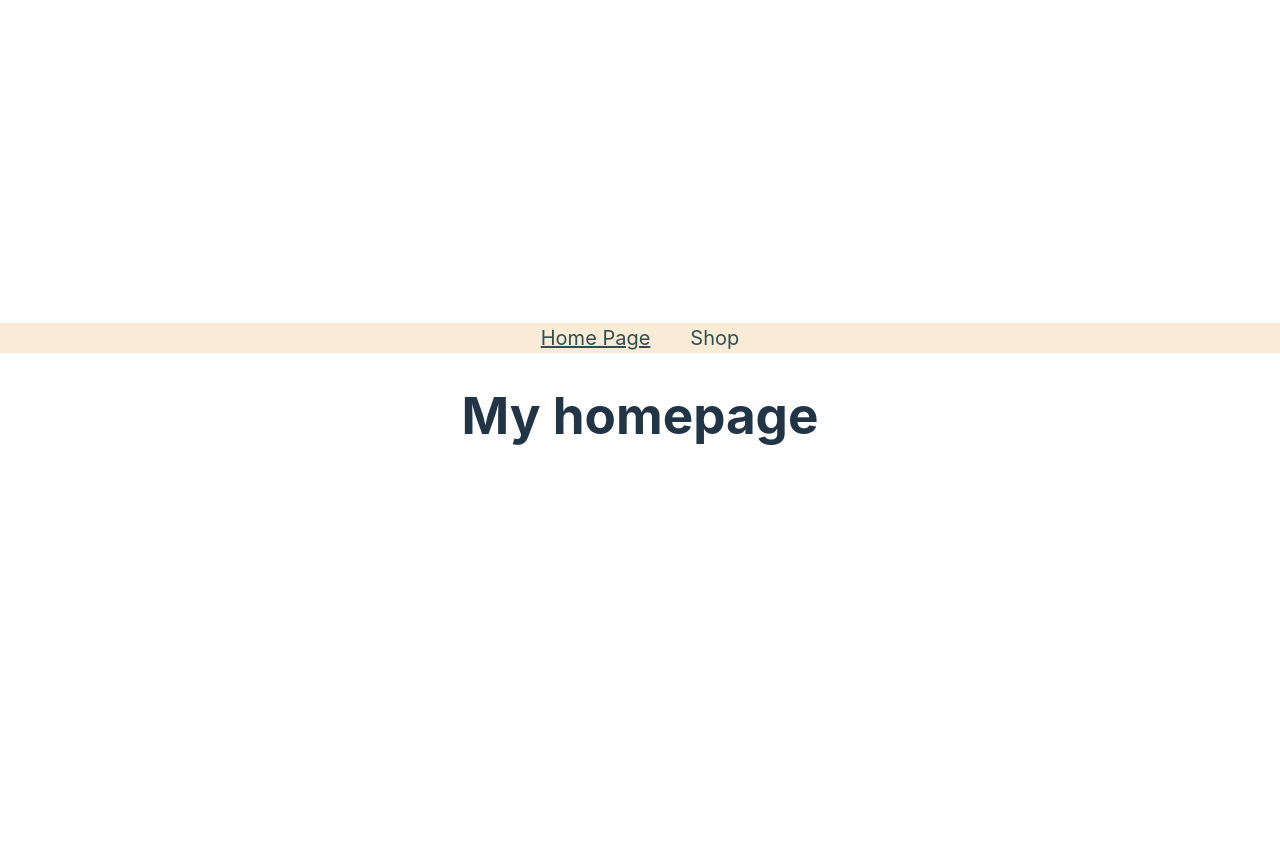
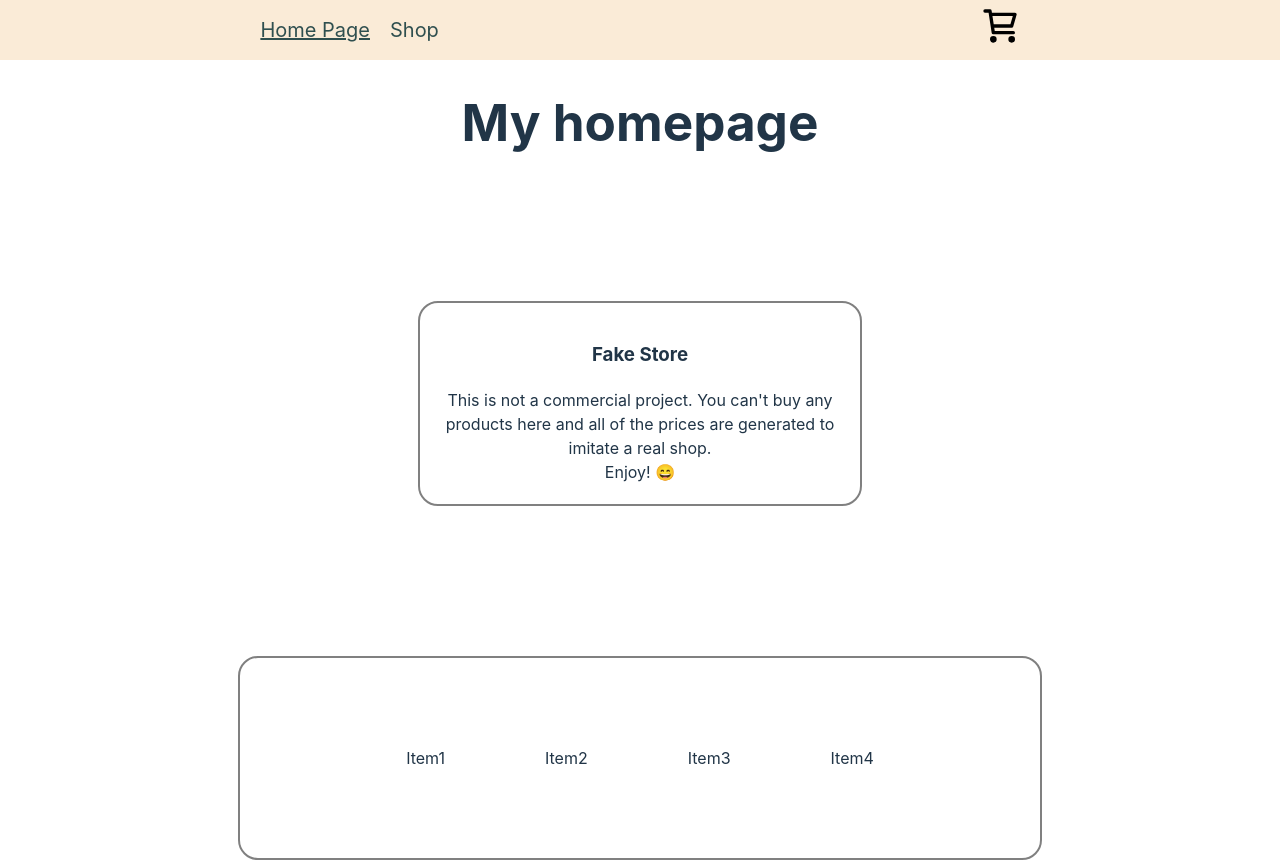
Before and after one commit to ric-projects/shopping-cart, a React (Vite) app: page / in a window 1280 px wide. Before the commit the page ends 800 px from the top, so only its background shows below. Built offline with nearby package versions, Linux system fonts and the light colour scheme.

Commit message:
Added popular and routes components.
added shopping cart icons

```diff
--- a/src/components/homepage/homepage.css
+++ b/src/components/homepage/homepage.css
@@ -1,6 +1,16 @@
 #root {
-  max-width: 1280px;
+  /* max-width: 1280px; */
   margin: 0 auto;
   /* padding: 2rem; */
   text-align: center;
+  justify-content: center;
+  justify-items: center;
 }
+
+.topBanner {
+  border: 2px solid gray;
+  border-radius: 20px;
+  width: 400px;
+  margin: 150px;
+  padding: 20px;
+}
--- a/src/components/homepage/homepage.jsx
+++ b/src/components/homepage/homepage.jsx
@@ -1,11 +1,19 @@
 import "./homepage.css";
 import Navbar from "../navbar/navbar";
+import Popular from "../popular/Popular";
 
 const Homepage = () => {
   return (
     <>
       <Navbar />
       <h1>My homepage</h1>
+      <div className="topBanner">
+        <h3>Fake Store</h3>
+        This is not a commercial project. You can&apos;t buy any products here
+        and all of the prices are generated to imitate a real shop. <br />
+        Enjoy! 😄
+      </div>
+      <Popular />
     </>
   );
 };
--- a/src/components/navbar/navbar.css
+++ b/src/components/navbar/navbar.css
@@ -1,11 +1,20 @@
 nav {
   background-color: antiquewhite;
-  width: 100vw;
-  height: 30px;
+  min-width: 100vw;
+  height: 60px;
+  display: flex;
+  justify-content: space-around;
+  align-items: center;
+  gap: 20px;
+}
+
+.links {
+  display: flex;
+  gap: 20px;
 }
 
 a {
-  margin: 20px;
+  /* margin: 20px; */
   text-decoration: none;
   font-size: 20px;
   color: darkslategray;
@@ -14,3 +23,8 @@ a {
 a.active {
   text-decoration: underline;
 }
+
+img {
+  height: 40px;
+  position: relative;
+}
--- a/src/components/navbar/navbar.jsx
+++ b/src/components/navbar/navbar.jsx
@@ -4,8 +4,13 @@ import "./navbar.css";
 const Navbar = () => {
   return (
     <nav>
-      <NavLink to="/">Home Page</NavLink>
-      <NavLink to="/shoppage">Shop</NavLink>
+      <div className="links">
+        <NavLink to="/">Home Page</NavLink>
+        <NavLink to="/shoppage">Shop</NavLink>
+      </div>
+      <a href="">
+        <img src="/cart-shopping-svgrepo-com.svg" />
+      </a>
     </nav>
   );
 };
--- /dev/null
+++ b/src/components/popular/Popular.css
@@ -0,0 +1,13 @@
+.wrap {
+  border: 2px solid gray;
+  border-radius: 20px;
+  width: 800px;
+  height: 200px;
+  display: flex;
+  align-items: center;
+  justify-content: center;
+}
+
+.wrap > div {
+  margin: 50px;
+}
--- /dev/null
+++ b/src/components/popular/Popular.jsx
@@ -0,0 +1,14 @@
+import "./Popular.css";
+
+const Popular = () => {
+  return (
+    <div className="wrap">
+      <div>Item1</div>
+      <div>Item2</div>
+      <div>Item3</div>
+      <div>Item4</div>
+    </div>
+  );
+};
+
+export default Popular;
--- a/src/styles/main.css
+++ b/src/styles/main.css
@@ -16,7 +16,7 @@
 body {
   margin: 0;
   display: flex;
-  place-items: center;
+  /* place-items: center; */
   min-width: 320px;
   min-height: 100vh;
 }
```
Also changed, not shown: public/cart-shopping-svgrepo-com.svg (added).
